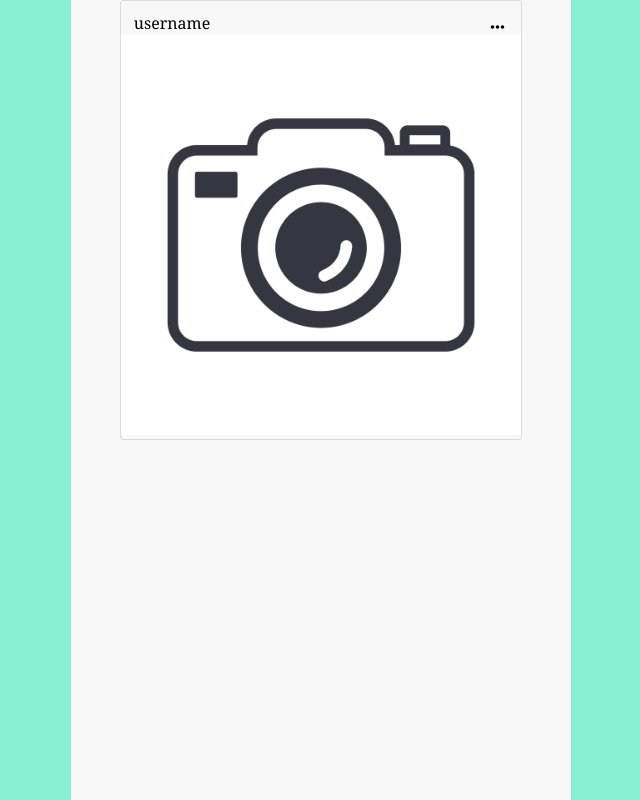
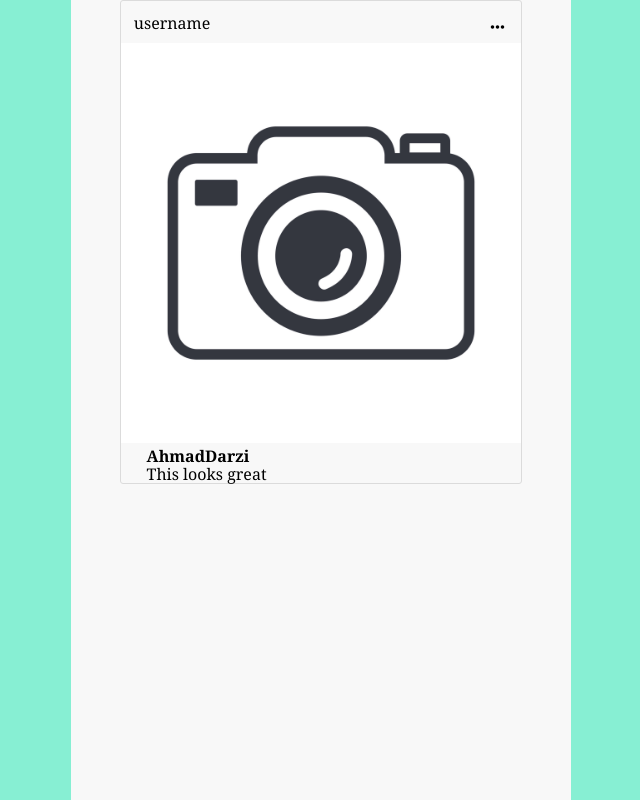
Before and after one commit to SleimanDGhanem/Instagram_like_website, a PHP site: page /html/feed.html in a window 1280 px wide. Shown: the part 38-838 px from the top of the page, without its empty margins (319-959 px from the left). Run offline with PHP 8.4, Linux system fonts and the light colour scheme; some libraries are stand-ins or nearby versions.

Commit message:
Front End - Added captions to post

```diff
--- a/Frontend/css/feed.css
+++ b/Frontend/css/feed.css
@@ -24,6 +24,9 @@ li:first-of-type{
   flex-grow: 1;
   color: blue'
 }
+p{
+  margin: 0;
+}
 .scrolling{
   background-color: #f8f8f8;
   min-height: 100vh;
@@ -41,13 +44,31 @@ li:first-of-type{
 .title{
   display: flex;
   justify-content: space-between;
+  margin-bottom: 1vh;
 }
 
 .photo{
   max-width: 100%;
 }
 
-p{
+.captions{
+  display: flex;
+  flex-wrap: wrap;
+
+}
+
+.captions > p, .captions > strong{
+  flex-basis: 25%;
+  margin: 0 0 0 2vw;
+  flex-grow: 1;
+}
+
+.captions > p{
+  flex-grow: 2;
+  flex-basis: 65%;
+}
+
+.username{
   margin: 0;
   padding: 1vw 0 0 1vw;
 }
--- a/Frontend/html/feed.html
+++ b/Frontend/html/feed.html
@@ -24,9 +24,9 @@
     </header>
     <div class="scrolling">
       <div class="post">
-        <div class="title"><p>username</p><i class="fa fa-ellipsis"></i></div>
+        <div class="title"><p class="username">username</p><i class="fa fa-ellipsis"></i></div>
         <img class="photo" src="../images/template.webp" alt="template of a photo">
-        <div class="captions"></div>
+    <div class="captions"><strong>AhmadDarzi</strong><p>This looks great</p></div>
       </div>
     </div>
   </body>
```
